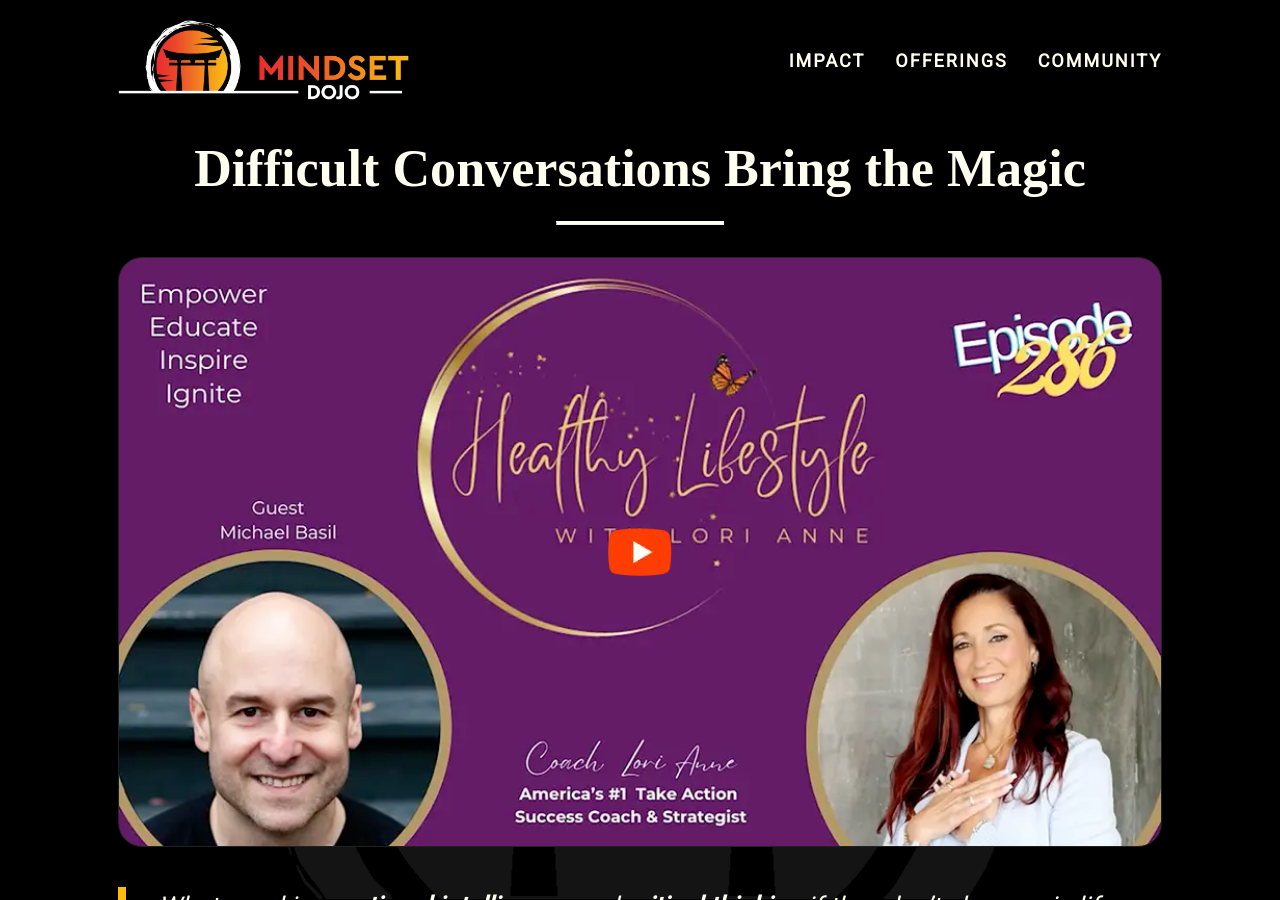
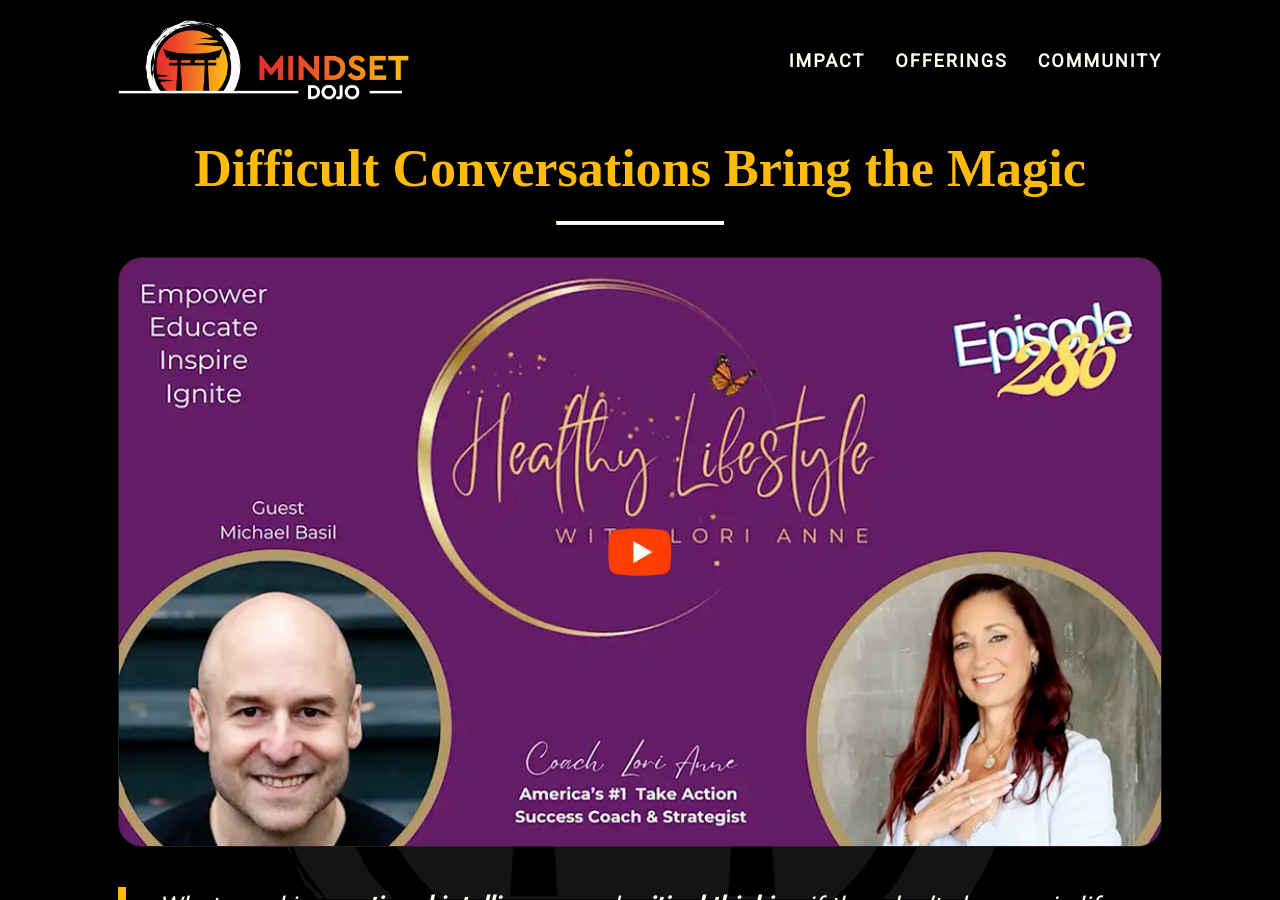
Before and after one commit to mindset-dojo/mindset-dojo.github.io, a Jekyll site: the page built from index.md, in a window 1280 px wide and 900 px high. Built offline with Jekyll 4.4.1, drawn with Linux system fonts in a browser that asks for light colours; some web fonts are replaced.

Commit message:
feat: Tagline Uplift

```diff
--- a/index.md
+++ b/index.md
@@ -5,7 +5,7 @@
 css_id: home
 ---
 <main aria-label="Content">
-    <h1>Difficult Conversations Bring the Magic</h1>
+    <h1><mark>Difficult Conversations Bring the Magic</mark></h1>
     <hr>
     <div class="md-youtube-player" data-id="YF8HEO1phWw" data-preview="intentional-insightful-conversation-preview.webp"></div>
     <blockquote>
```
